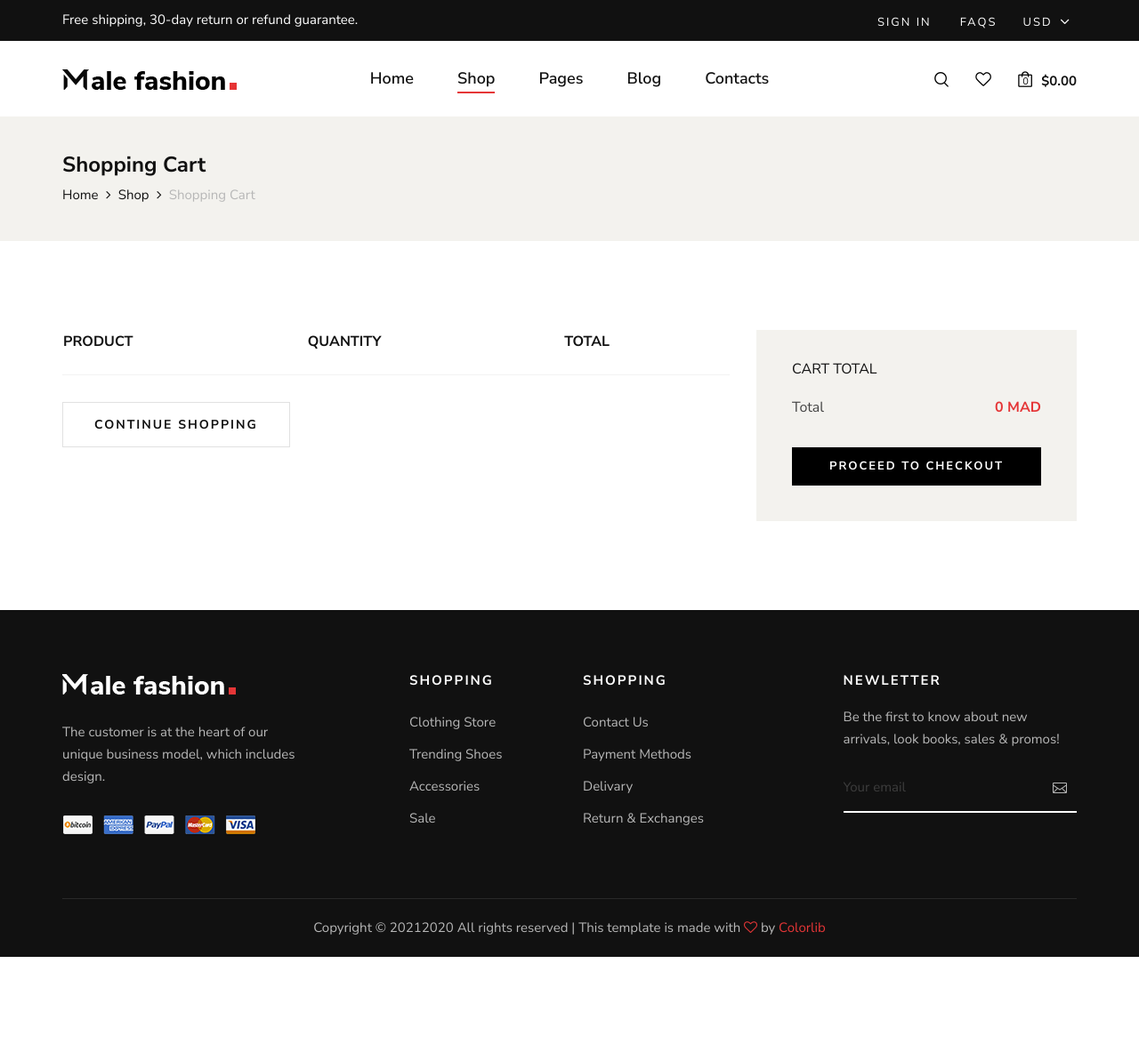
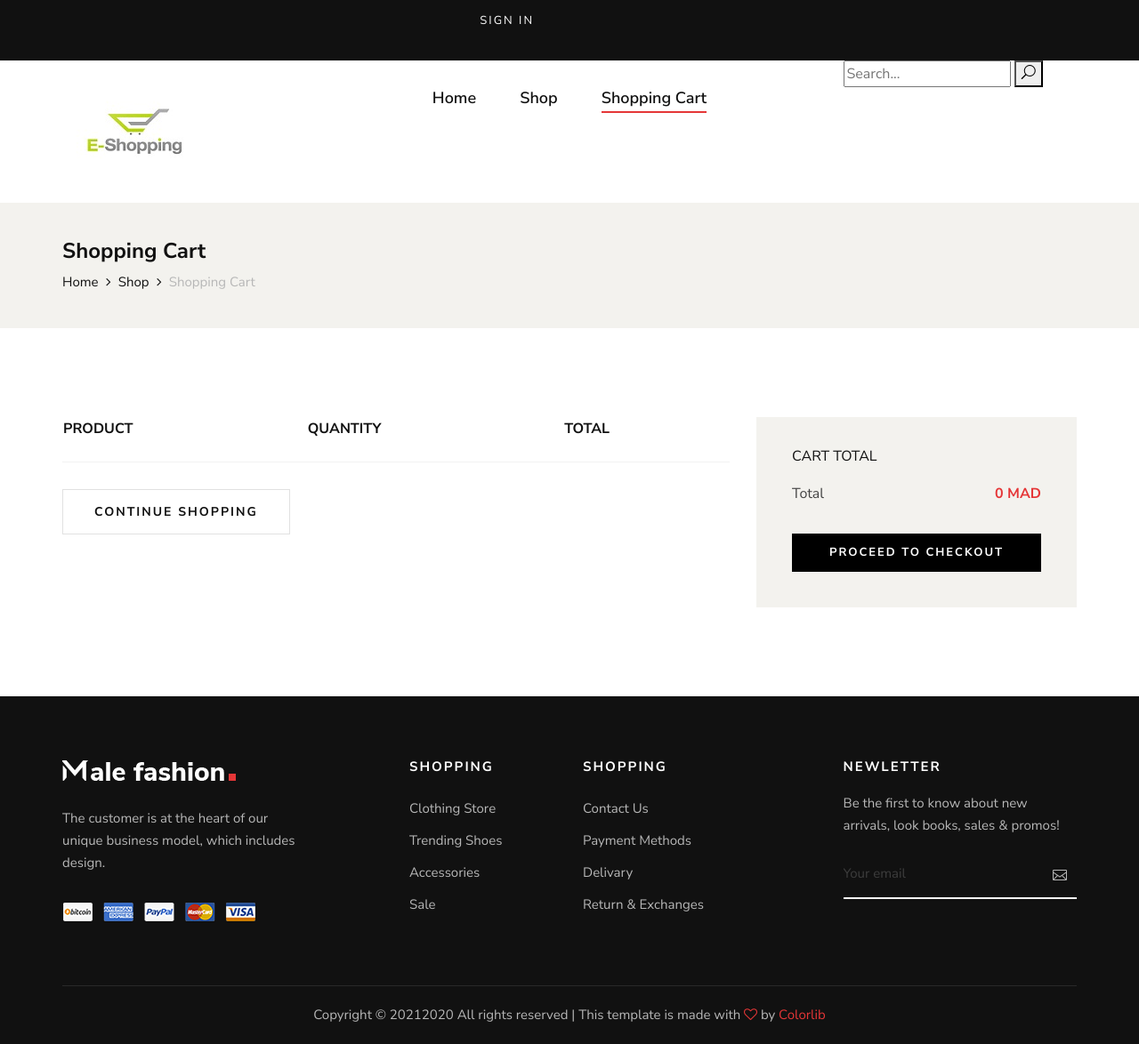
Before and after one commit to ImzagnanIlyas/e-shop, a PHP site: page /Views/shopping-cart.html.php in a window 1280 px wide. Shown: the whole page at 89% size. Before the commit the page ends 1076 px from the top, so only its background shows below. Run offline with PHP 8.4, Linux system fonts and the light colour scheme; data comes from the database, SQL or seed files in the repository; lists and menus that the app fills with data are empty.

Commit message:
fix main menu

```diff
--- a/Views/Home.html.php
+++ b/Views/Home.html.php
@@ -90,10 +90,7 @@
                         <ul>
                             <li class="active"><a href="Home.html.php">Home</a></li>
                             <li><a href="shop.html.php">Shop</a></li>
-                            <li><a href="./shopping-cart.html">Shopping Cart</a></li>
-                            <li><a href="./shop-details.html">Shop Details</a></li>
-                            <li><a href="./checkout.html">Check Out</a></li>
-
+                            <li><a href="./shopping-cart.html.php">Shopping Cart</a></li>
                         </ul>
                     </nav>
                 </div>
--- a/Views/shopping-cart.html.php
+++ b/Views/shopping-cart.html.php
@@ -77,24 +77,36 @@
         <div class="header__top">
             <div class="container">
                 <div class="row">
-                    <div class="col-lg-6 col-md-7">
-                        <div class="header__top__left">
-                            <p>Free shipping, 30-day return or refund guarantee.</p>
-                        </div>
-                    </div>
                     <div class="col-lg-6 col-md-5">
                         <div class="header__top__right">
                             <div class="header__top__links">
-                                <a href="#">Sign in</a>
-                                <a href="#">FAQs</a>
+                                <?php
+                                if(!isset($_SESSION['role'])){
+                                ?>
+                                <a href="/Views/Login.html.php">Sign in</a>
+                                <?php
+                                }
+                                ?>
                             </div>
-                            <div class="header__top__hover">
-                                <span>Usd <i class="arrow_carrot-down"></i></span>
-                                <ul>
-                                    <li>USD</li>
-                                    <li>EUR</li>
-                                    <li>USD</li>
-                                </ul>
+                        </div>
+                        <div class="header__top__right">
+                            <div class="header__top__links">
+                                <?php
+                                if(isset($_SESSION['role'])){
+                                ?>
+                                <a href="/Controllers/LogOut.php">Sign Out</a>
+                                <?php
+                                if($_SESSION['role'] == "admin"){
+                                ?>
+                                <a href="AddUser.html.php">Add User</a>
+                                <a href="AddProduct.html.php">Add Products</a>
+                                <a href="EditAndDeleteProductsAndUsers.html.php">Manage Products And Users</a>
+
+                                <?php
+                                }
+                                }
+                                ?>
+
                             </div>
                         </div>
                     </div>
@@ -105,35 +117,25 @@
             <div class="row">
                 <div class="col-lg-3 col-md-3">
                     <div class="header__logo">
-                        <a href="./index.html"><img src="../Assets/img/logo.png" alt=""></a>
+                        <a href="Home.html.php"><img src="../Assets/img/hero/logo.jpg" alt=""></a>
                     </div>
                 </div>
                 <div class="col-lg-6 col-md-6">
                     <nav class="header__menu mobile-menu">
                         <ul>
-                            <li><a href="./index.html">Home</a></li>
-                            <li class="active"><a href="./shop.html">Shop</a></li>
-                            <li><a href="#">Pages</a>
-                                <ul class="dropdown">
-                                    <li><a href="./about.html">About Us</a></li>
-                                    <li><a href="./shop-details.html">Shop Details</a></li>
-                                    <li><a href="./shopping-cart.html">Shopping Cart</a></li>
-                                    <li><a href="./checkout.html">Check Out</a></li>
-                                    <li><a href="./blog-details.html">Blog Details</a></li>
-                                </ul>
-                            </li>
-                            <li><a href="./blog.html">Blog</a></li>
-                            <li><a href="./contact.html">Contacts</a></li>
+                            <li><a href="Home.html.php">Home</a></li>
+                            <li><a href="shop.html.php">Shop</a></li>
+                            <li class="active"><a href="./shopping-cart.html.php">Shopping Cart</a></li>
                         </ul>
                     </nav>
                 </div>
                 <div class="col-lg-3 col-md-3">
-                    <div class="header__nav__option">
-                        <a href="#" class="search-switch"><img src="../Assets/img/icon/search.png" alt=""></a>
-                        <a href="#"><img src="../Assets/img/icon/heart.png" alt=""></a>
-                        <a href="#"><img src="../Assets/img/icon/cart.png" alt=""> <span>0</span></a>
-                        <div class="price">$0.00</div>
-                    </div>
+                    <form method="GET" action="/Controllers/ShopControler.php">
+                        <div class="shop__sidebar__search">
+                                <input type="text" name="search" placeholder="Search...">
+                                <button type="submit"><span class="icon_search"></span></button><br><br>
+                        </div>
+                    </form>
                 </div>
             </div>
             <div class="canvas__open"><i class="fa fa-bars"></i></div>
```
Also changed, not shown: Views/checkout.html.php (+36 -34 lines), Views/shop.html.php (+3 -5 lines).
